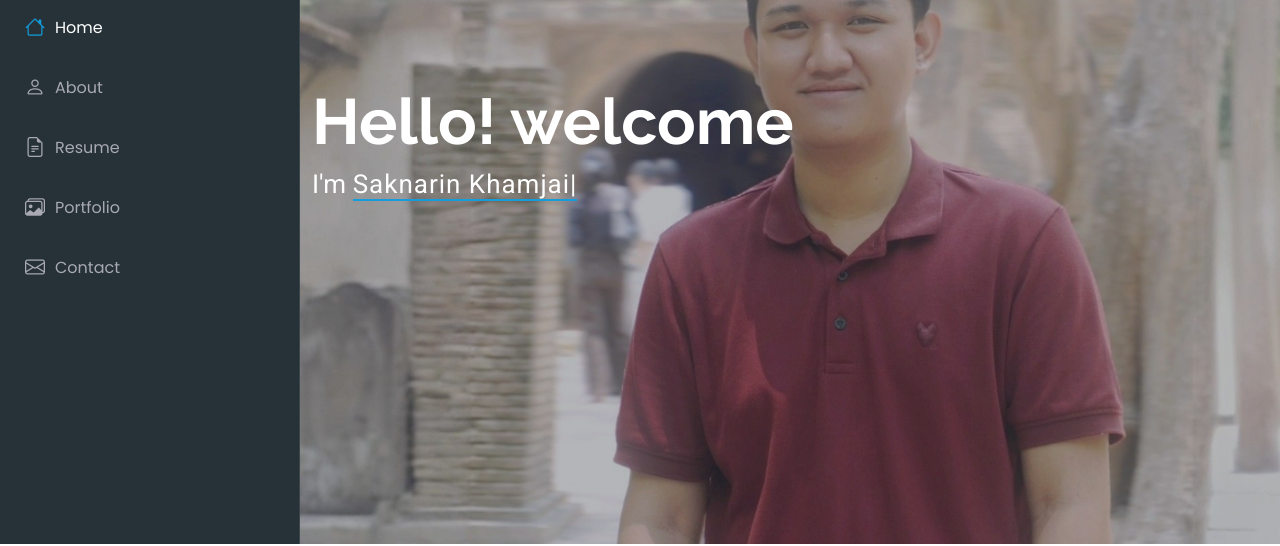
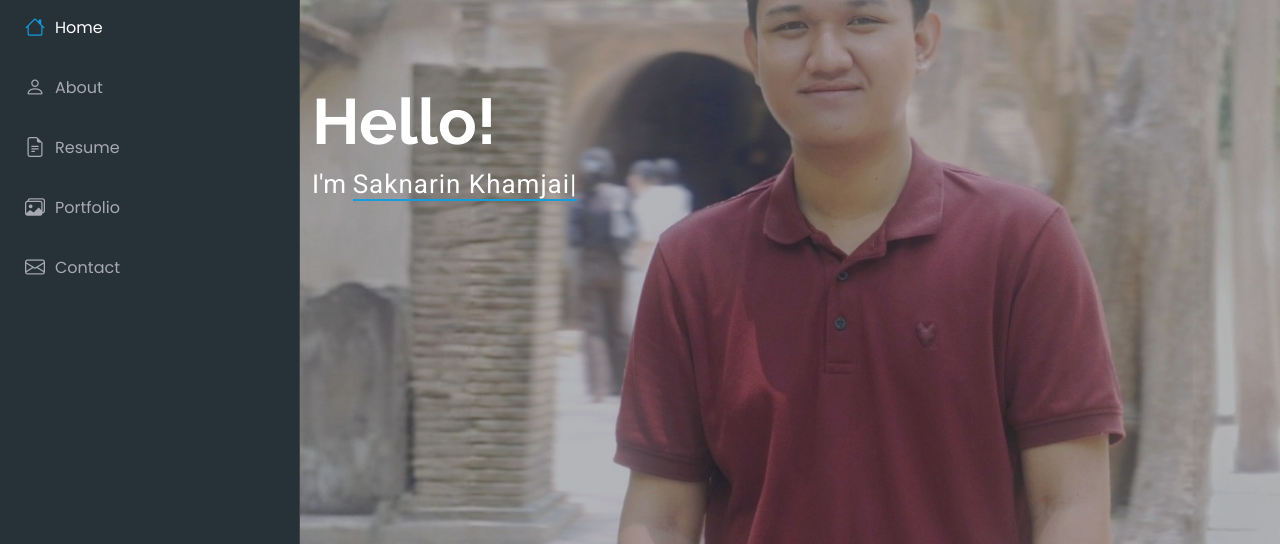
Before and after one commit to OamSaknarin/Resume, a plain HTML site: page index.html in a window 1280 px wide. Shown: the part 256-802 px from the top of the page. Drawn offline with Linux system fonts and the light colour scheme.

Commit message:
Update index.html

```diff
--- a/index.html
+++ b/index.html
@@ -78,7 +78,7 @@
       <img src="assets/img/hero-bg.jpg" alt="" data-aos="fade-in" class="">
 
       <div class="container" data-aos="fade-up" data-aos-delay="100">
-        <h2>Hello! welcome</h2>
+        <h2>Hello!</h2>
         <p>I'm <span class="typed" data-typed-items="Oam,Saknarin Khamjai"></span><span class="typed-cursor typed-cursor--blink" aria-hidden="true"></span><span class="typed-cursor typed-cursor--blink" aria-hidden="true"></span></p>
       </div>
 
```
